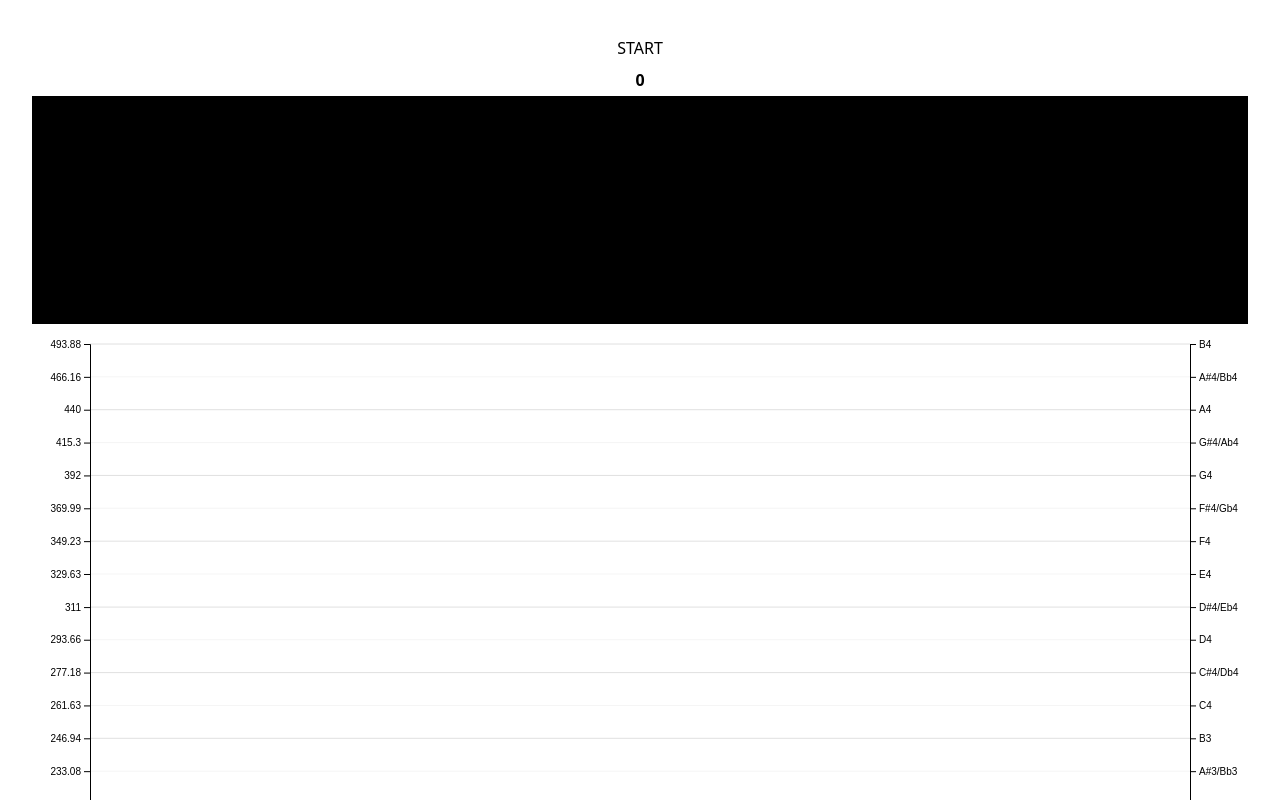
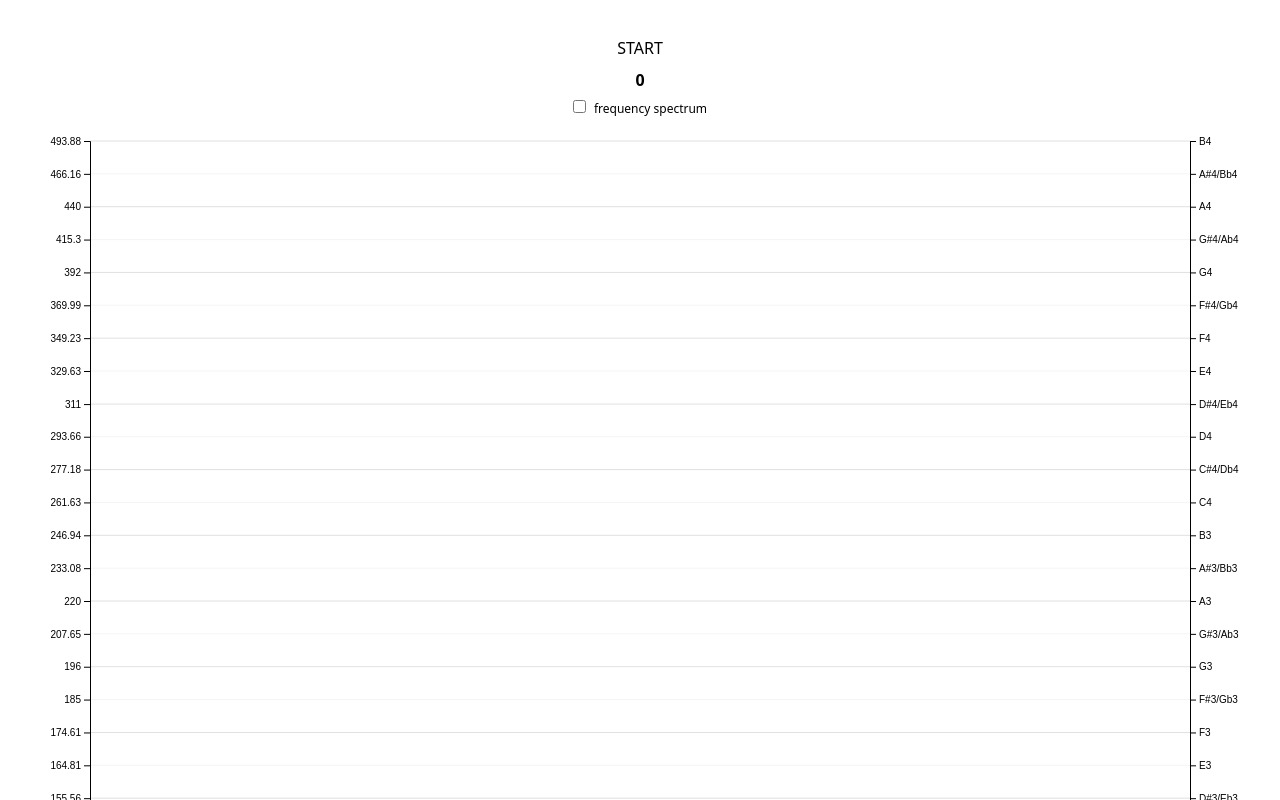
Before and after one commit to christian-spooner/vocal-pitch-monitor, a React (Vite) app: page / in a window 1280 px wide. Shown: the top 800 px of the page. Built offline with nearby package versions, Linux system fonts and the light colour scheme.

Commit message:
Show/hide winamp

```diff
--- a/src/components/App.jsx
+++ b/src/components/App.jsx
@@ -7,6 +7,11 @@ import autoCorrelate from '../utils/autoCorrelate';
 function App() {
     let [freq, useFreq] = useState(0);
     let [analyser, useAnalyser] = useState(null);
+    let [showWinamp, useShowWinamp] = useState(false);
+
+    function checkWinamp(event) {
+        useShowWinamp(event.target.checked);
+    }
 
     function record() {
         var source;
@@ -101,11 +106,22 @@ function App() {
 
     return (
         <div className="flex flex-col">
-            <button className="py-1" onClick={record}>
-                <span className="hover:text-red-600">START</span>
-            </button>
-            <div className="py-1 font-bold">{freq}</div>
-            <WinampGraph analyser={analyser} />
+            <div className="flex flex-col">
+                <button className="py-1" onClick={record}>
+                    <span className="hover:text-red-600">START</span>
+                </button>
+                <div className="py-1 font-bold">{freq}</div>
+                <label className="mx-2 text-xs py-1">
+                    <input
+                        type="checkbox"
+                        checked={showWinamp}
+                        onChange={checkWinamp}
+                        className="mr-2"
+                    />
+                    frequency spectrum
+                </label>
+            </div>
+            {showWinamp && <WinampGraph analyser={analyser} />}
             <PitchGraph frequency={freq} />
         </div>
     );
```
Also changed, not shown: notes.txt.
